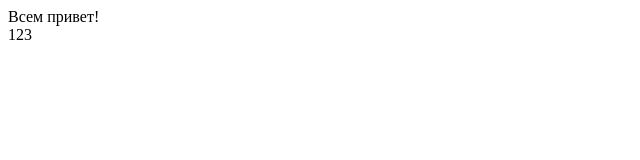
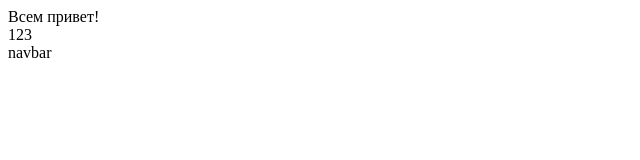
Before and after one commit to TyamackovM/gitpractice, a plain HTML site: page index.html in a window 1280 px wide. Shown: the full height of the page, 0-640 px from the left. Drawn offline with Linux system fonts and the light colour scheme.

Commit message:
navbar added

```diff
--- a/index.html
+++ b/index.html
@@ -8,5 +8,6 @@
 <body>
   <div>Всем привет!</div>
   <div>123</div>
+  <div>navbar</div>
 </body>
 </html>
```
